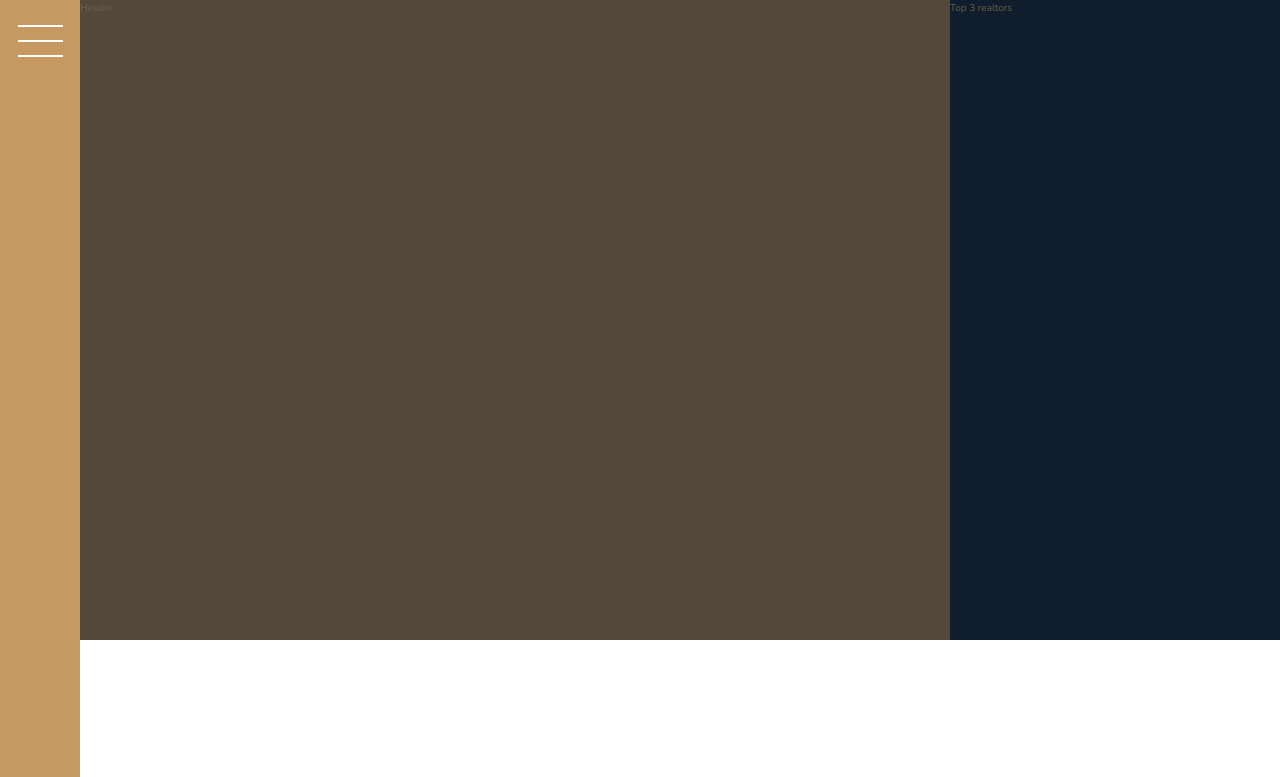
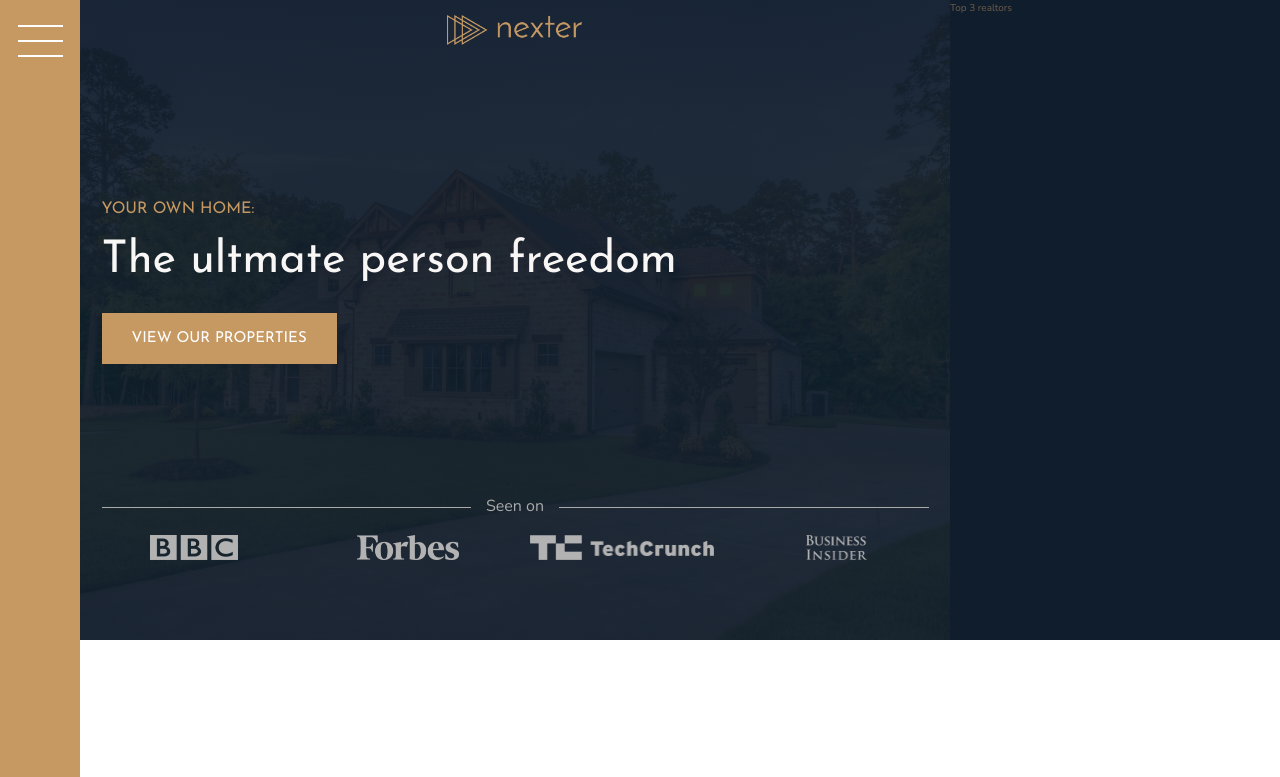
Before and after one commit to Pheyishayor001/Nexter, a website: page index.html in a window 1280 px wide. Shown: the top 777 px of the page. Drawn offline with nearby package versions, Linux system fonts and the light colour scheme.

Commit message:
completed building the Header Section

```diff
--- a/index.html
+++ b/index.html
@@ -19,7 +19,19 @@
       <button class="nav-btn"></button>
     </div>
 
-    <header class="header">Header</header>
+    <header class="header">
+      <img src="img/logo.png" alt="Nexter" class="header__logo">
+      <h3 class="heading-3">Your own home:</h3>
+      <h1 class="heading-1">The ultmate person freedom</h1>
+      <button class="btn header__btn">View our properties</button>
+      <div class="header__seenon-text">Seen on</div>
+      <div class="header__seenon-logo">
+        <img src="img/logo-bbc.png" alt="Seen on logo 1">
+        <img src="img/logo-forbes.png" alt="Seen on logo 2">
+        <img src="img/logo-techcrunch.png" alt="Seen on logo 3">
+        <img src="img/logo-bi.png" alt="Seen on logo 4">
+      </div>
+    </header>
 
     <div class="realtors">Top 3 realtors</div>
 
--- a/sass/_header.scss
+++ b/sass/_header.scss
@@ -1,5 +1,62 @@
 .header {
-    background-color: $color-grey-dark-1;
+    // background-color: $color-grey-dark-1;
     grid-column: full-start / col-end 6;
+    background-image: linear-gradient(rgba($color-secondary, .93),
+        rgba($color-secondary, .93)),
+        url(../img/hero.jpeg);
+        background-size: cover;
+        background-position: center;
+        padding: 8rem;
+        padding-top: 1.5rem;
+
+        display: grid;
+        grid-template-rows: 1fr min-content 6rem 1fr;
+        grid-template-columns: max-content;
+        grid-gap: 1.5rem;
+        justify-content: center;
+
+    &__logo {
+        justify-self: center;
+        height: 3rem;
+    }
+
+    &__btn {
+        align-self: start;
+        justify-self: start;
+    }
+
+    &__seenon-text {
+        display: grid;
+        grid-template-columns: 1fr max-content 1fr;
+        align-items: center;
+        grid-column-gap: 1.5rem;
+
+        font-size: 1.6rem;
+        color: $color-grey-light-2;
+
+        &::before,
+        &::after {
+            content: " ";
+            height: 1px;
+            display: block;
+            background-color: currentColor;
+        }
+
+    }
+
+    &__seenon-logo {
+        display: grid;
+        grid-template-columns: repeat(4, 1fr);
+        grid-column-gap: 3rem;
+        justify-items: center;
+
+
+        img {
+            height: 2.5rem;
+            filter: brightness(70%);
+            // opacity: .65;
+        }
+
+    }
 
 }
--- a/sass/_typography.scss
+++ b/sass/_typography.scss
@@ -6,6 +6,10 @@
 
 .heading-1 {
     @extend %heading;
+
+    font-size: 4.5rem;
+    color: $color-grey-light-1;
+    line-height: 1;
 }
 
 .heading-2 {
```
Also changed, not shown: css/style.css.
